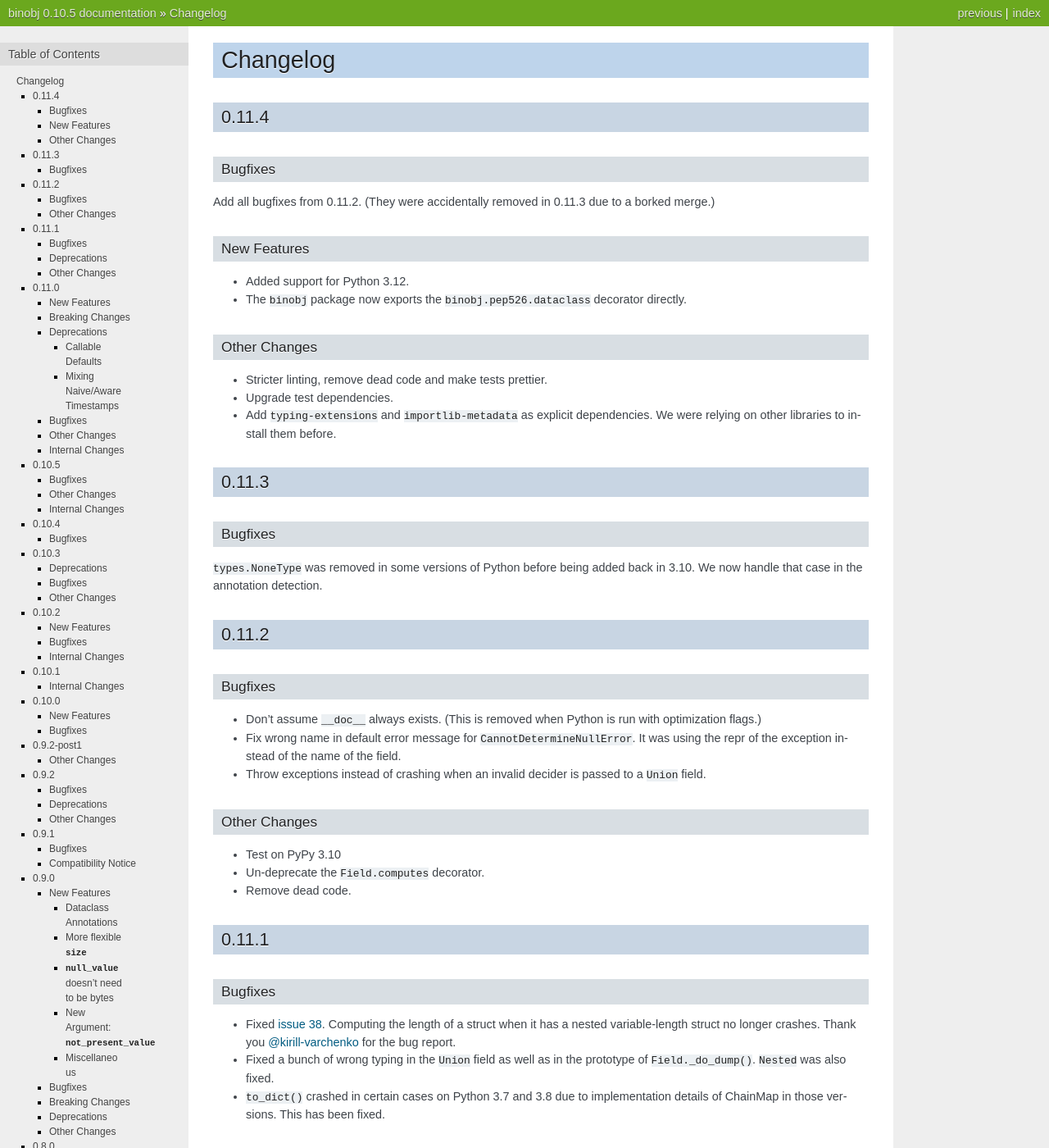
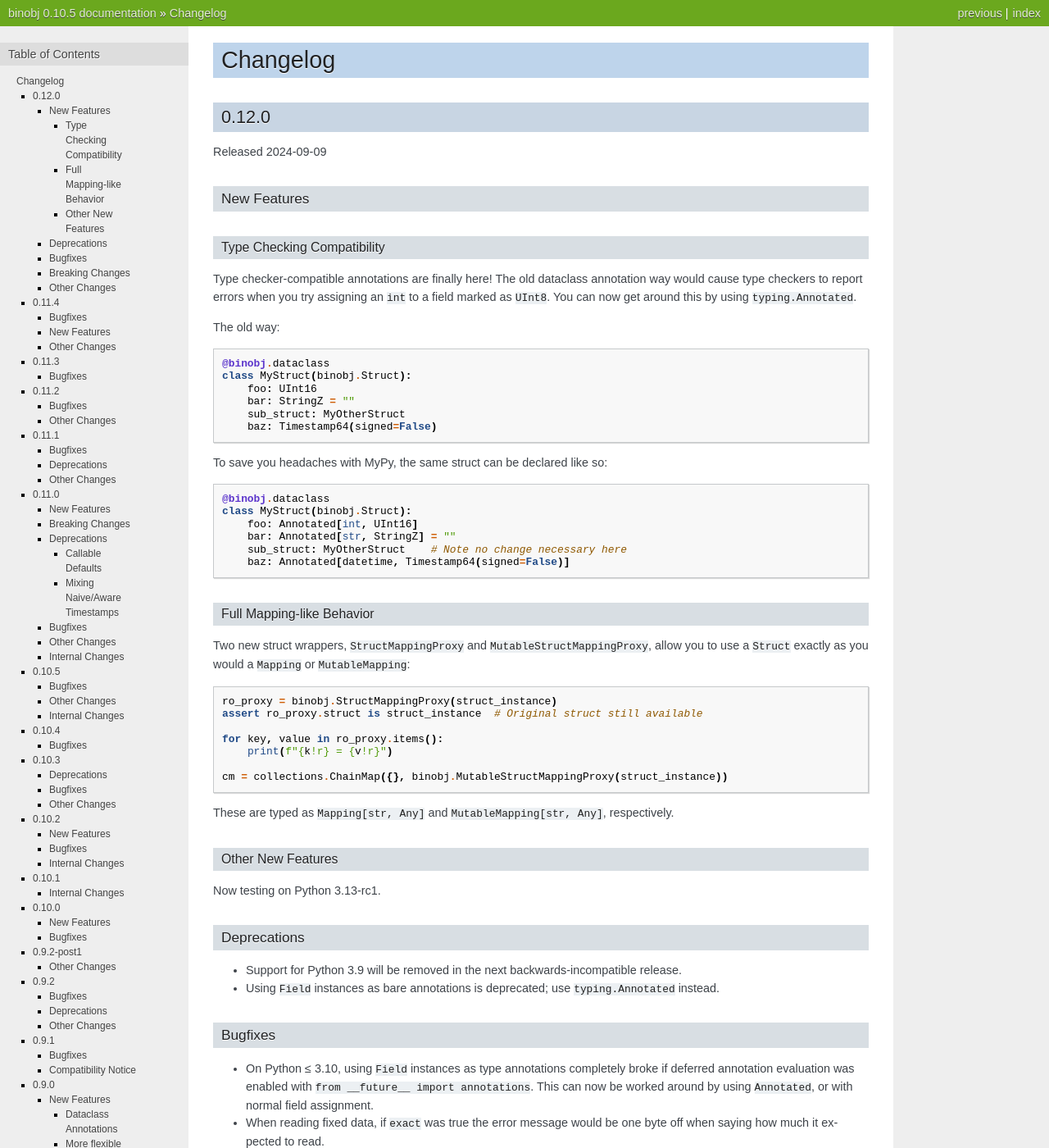
Before and after one commit to dargueta/binobj, a Sphinx documentation site: the page built from docs/source/CHANGELOG.rst, in a window 1280 px wide and 1400 px high. Shown: the whole window at 82% size. Built offline with Sphinx 7.4.7, drawn with Linux system fonts in a browser that asks for light colours; some of the changed text lies outside the part shown.

Commit message:
Documentation fixes, update changelog

```diff
--- a/docs/source/CHANGELOG.rst
+++ b/docs/source/CHANGELOG.rst
@@ -1,8 +1,106 @@
 Changelog
 =========
 
+0.12.0
+------
+
+Released 2024-09-09
+
+New Features
+~~~~~~~~~~~~
+
+Type Checking Compatibility
+^^^^^^^^^^^^^^^^^^^^^^^^^^^
+
+Type checker-compatible annotations are finally here! The old dataclass annotation way
+would cause type checkers to report errors when you try assigning an ``int`` to a field
+marked as ``UInt8``. You can now get around this by using ``typing.Annotated``.
+
+The old way:
+
+.. code-block:: python
+
+        @binobj.dataclass
+        class MyStruct(binobj.Struct):
+            foo: UInt16
+            bar: StringZ = ""
+            sub_struct: MyOtherStruct
+            baz: Timestamp64(signed=False)
+
+To save you headaches with MyPy, the same struct can be declared like so:
+
+.. code-block:: python
+
+        @binobj.dataclass
+        class MyStruct(binobj.Struct):
+            foo: Annotated[int, UInt16]
+            bar: Annotated[str, StringZ] = ""
+            sub_struct: MyOtherStruct    # Note no change necessary here
+            baz: Annotated[datetime, Timestamp64(signed=False)]
+
+Full Mapping-like Behavior
+^^^^^^^^^^^^^^^^^^^^^^^^^^
+
+Two new struct wrappers, ``StructMappingProxy`` and ``MutableStructMappingProxy``, allow
+you to use a ``Struct`` exactly as you would a ``Mapping`` or ``MutableMapping``:
+
+.. code-block:: python
+
+    ro_proxy = binobj.StructMappingProxy(struct_instance)
+    assert ro_proxy.struct is struct_instance  # Original struct still available
+
+    for key, value in ro_proxy.items():
+        print(f"{k!r} = {v!r}")
+
+    cm = collections.ChainMap({}, binobj.MutableStructMappingProxy(struct_instance))
+
+These are typed as ``Mapping[str, Any]`` and ``MutableMapping[str, Any]``, respectively.
+
+Other New Features
+^^^^^^^^^^^^^^^^^^
+
+Now testing on Python 3.13-rc1.
+
+.. _PEP 593: https://peps.python.org/pep-0593/
+
+Deprecations
+~~~~~~~~~~~~
+
+* Support for Python 3.9 will be removed in the next backwards-incompatible release.
+* Using ``Field`` instances as bare annotations is deprecated; use ``typing.Annotated``
+  instead.
+
+Bugfixes
+~~~~~~~~
+
+* On Python ≤ 3.10, using ``Field`` instances as type annotations completely broke if
+  deferred annotation evaluation was enabled with ``from __future__ import annotations``.
+  This can now be worked around by using ``Annotated``, or with normal field assignment.
+* When reading fixed data, if ``exact`` was true the error message would be one byte off
+  when saying how much it expected to read.
+* Better type annotations for containers.
+* Error messages now use ``__qualname__`` for classes, instead of ``__name__``. This
+  will only change the output of nested classes.
+
+Breaking Changes
+~~~~~~~~~~~~~~~~
+
+Dropped support for EOL Python 3.7 and 3.8.
+
+Other Changes
+~~~~~~~~~~~~~
+
+* Refactored ``Struct`` class initialization and pushed it into a factory method on
+  ``StructMetadata``. The eventual goal is to completely eliminate the need for
+  inheriting ``Struct``.
+* Switched from Black to Ruff.
+* Minimum version of ``typing_extensions`` is now 4.4.
+* Upgraded test dependencies.
+
 0.11.4
 ------
+
+Released 2024-03-13
 
 Bugfixes
 ~~~~~~~~
@@ -28,6 +126,8 @@
 0.11.3
 ------
 
+Released 2023-11-10
+
 Bugfixes
 ~~~~~~~~
 
@@ -56,6 +158,8 @@
 
 0.11.1
 ------
+
+Released 2023-09-16
 
 Bugfixes
 ~~~~~~~~
@@ -90,6 +194,8 @@
 
 0.11.0
 ------
+
+Released 2023-02-14
 
 New Features
 ~~~~~~~~~~~~
```
Also changed, not shown: other parts of docs/source/CHANGELOG.rst (+2 -0 lines), 2 other files.
